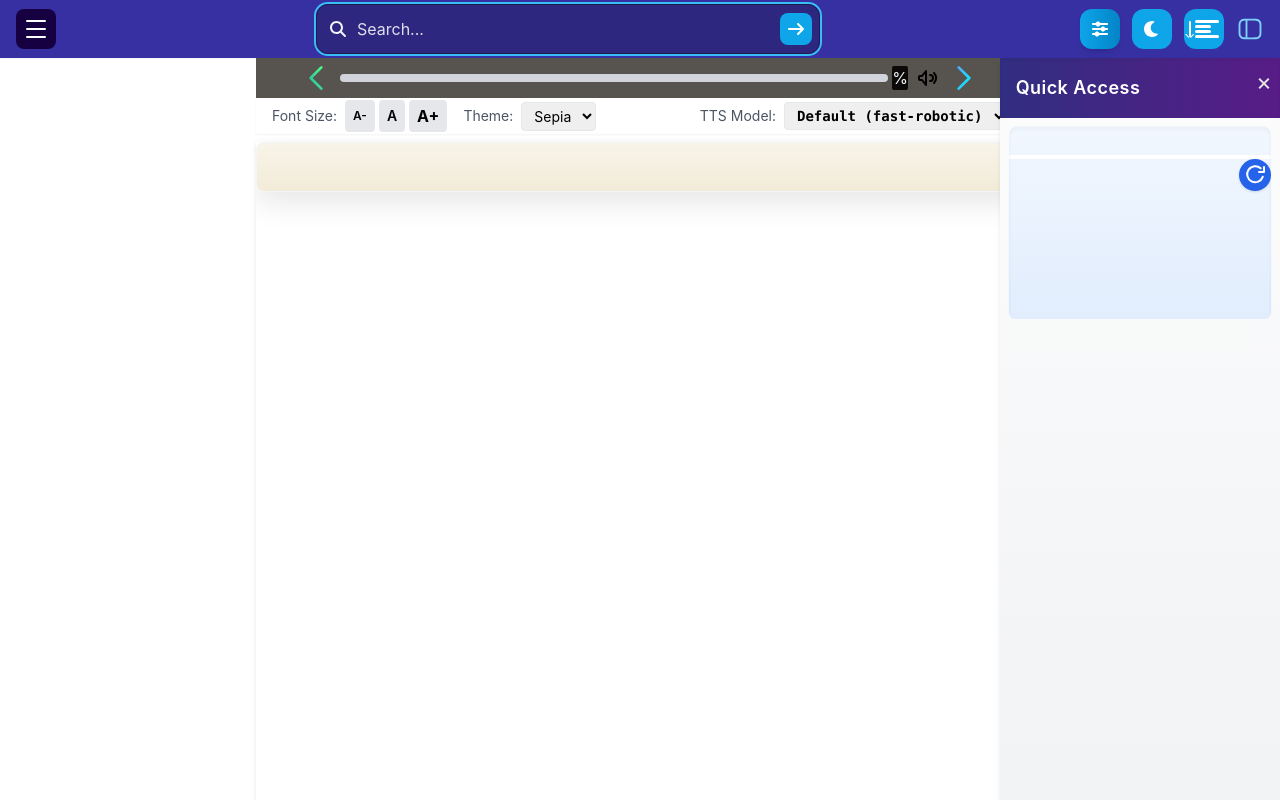
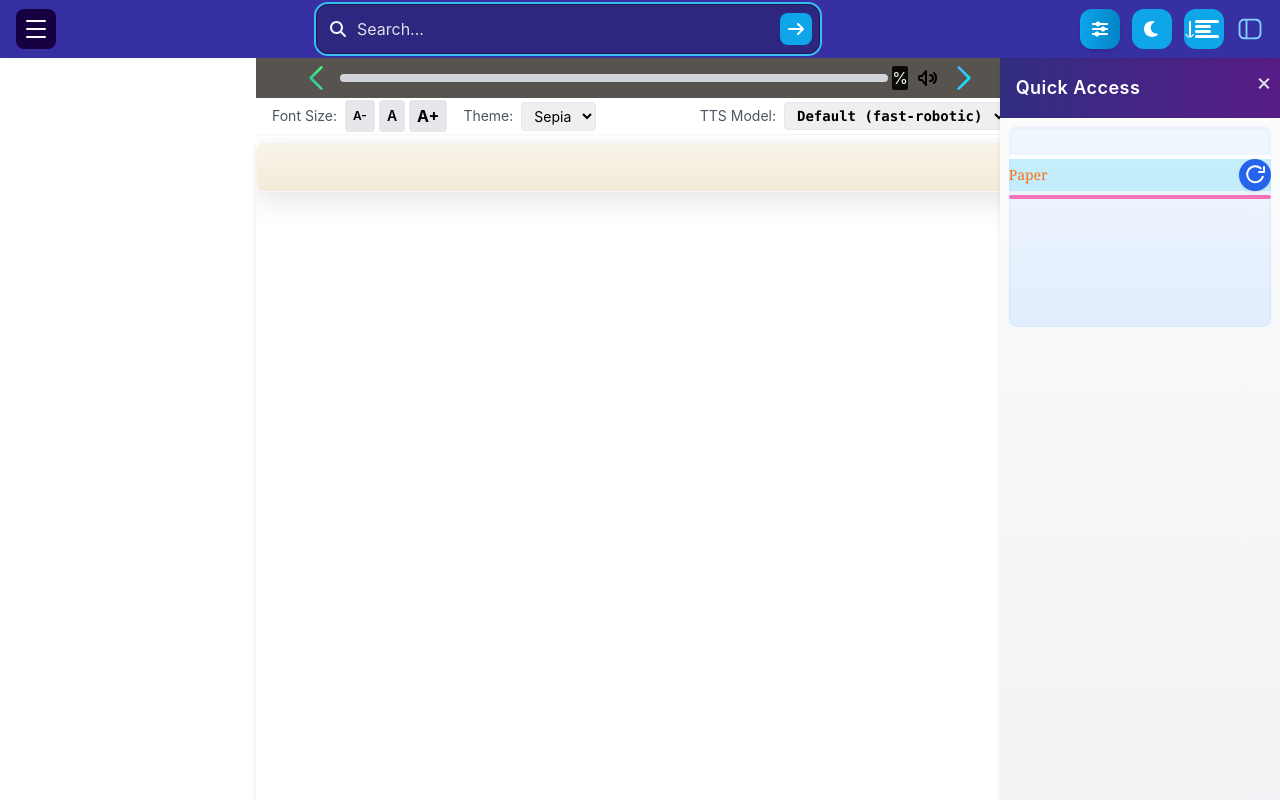
Before and after one commit to skye-cyber/UBookDesktop, a React (Vite) app: page / in a window 1280 px wide. Built offline with nearby package versions, Linux system fonts and the light colour scheme.

Commit message:
enhance quickread appearance

```diff
--- a/src/ui/components/Reader/Book/QuickRead.jsx
+++ b/src/ui/components/Reader/Book/QuickRead.jsx
@@ -51,9 +51,9 @@ export const QuickRead = ({ }) => {
             className="h-fit pb-[16vh] max-h-[84vh] overflow-y-auto select-text bg-gradient-to-b from-blue-50/80 to-blue-100/80 dark:invert rounded-[8px] m-2 transform transition-all duration-700 font-reader scrollbar-custom border border-white/50 shadow-inner">
             <section className="block w-full">
                 <h1 className="flex flex-col w-full text-xl font-bold">{paper_title}<br /><p className="p-0.5 rounded-md bg-white dark:bg-green-600"></p><p className="text-lg font-normal">{title}</p></h1>
-                <div className="flex w-full justify-between items-center">
-                    <p className="text-sm text-orange-300">
-                        <sub>{paper_id}</sub>
+                <div className="flex w-full justify-between items-center bg-cyan-400/20 mx-auto">
+                    <p className="text-sm text-orange-500">
+                        Paper <sub>{paper_id}</sub>
                     </p>
                     <button onClick={reload_content} aria-label="reload" title="Reload"
                         className="flex items-center gap-2 p-1 bg-blue-600 text-white rounded-2xl shadow hover:bg-blue-700 transition duration-300">
@@ -64,10 +64,13 @@ export const QuickRead = ({ }) => {
                         </svg>
                     </button>
                 </div>
+                <p className='p-0.5 bg-pink-400 w-full rounded-full mt-1'></p>
             </section>
-            {random_section?.paragraphs.map((paragraph, index) => (
-                <Textual key={index} paragraph={paragraph} />
-            ))}
+            <section className='text-sm font-elegant text-gray-900 dark:text-purple-900'>
+                {random_section?.paragraphs.map((paragraph, index) => (
+                    <Textual key={index} paragraph={paragraph} />
+                ))}
+            </section>
         </div>
     )
 }
```
